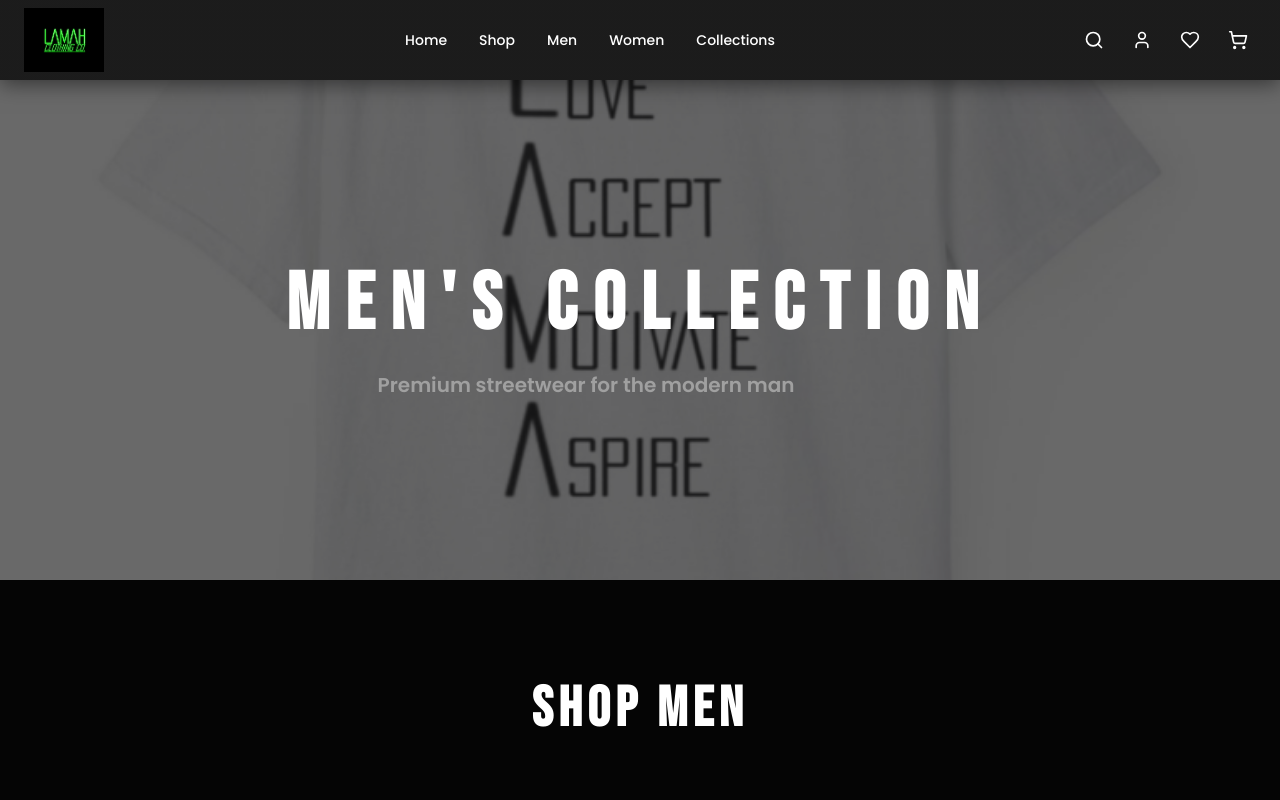
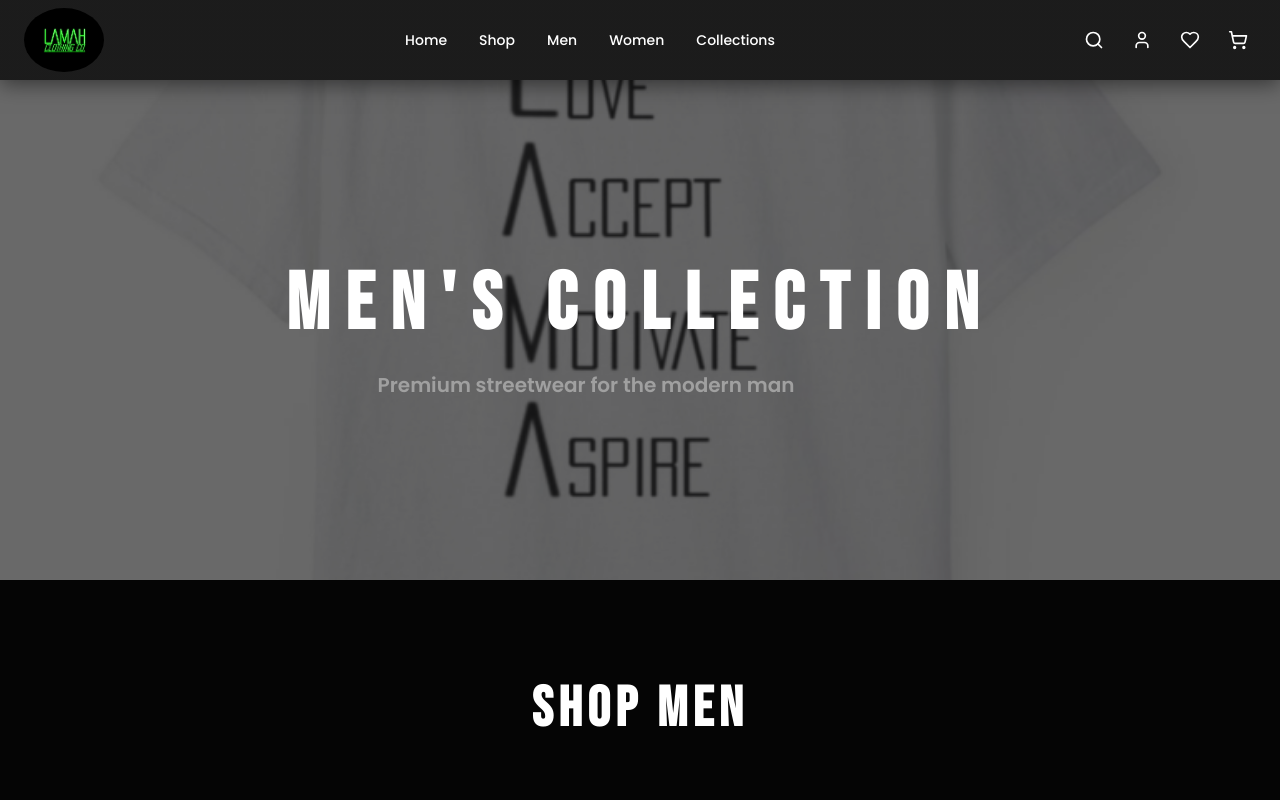
Before and after one commit to Ganderlu/lamah, a Next.js app: page /men in a window 1280 px wide. Shown: the top 800 px of the page. Built offline with nearby package versions, Linux system fonts and the light colour scheme.

Commit message:
Make logo border box rounded 50% in Navbar and Footer

```diff
--- a/components/Footer.tsx
+++ b/components/Footer.tsx
@@ -19,14 +19,14 @@
           <Grid item xs={12} md={3}>
             <Box sx={{ mb: 3 }}>
               <Link href="/" passHref>
-                <Box sx={{ display: "flex", alignItems: "center", cursor: "pointer" }}>
+                <Box sx={{ display: "flex", alignItems: "center", cursor: "pointer", borderRadius: "50%", overflow: "hidden" }}>
                   <Image
                     src="/images/lamahhlogo.png"
                     alt="Lamah Clothing Co."
                     width={80}
-                    height={32}
+                    height={80}
                     style={{
-                      objectFit: "contain",
+                      objectFit: "cover",
                     }}
                   />
                 </Box>
--- a/components/Navbar.tsx
+++ b/components/Navbar.tsx
@@ -101,14 +101,14 @@
           {/* Left: Logo */}
           <Box sx={{ display: "flex", alignItems: "center" }}>
             <Link href="/" passHref>
-              <Box sx={{ display: "flex", alignItems: "center", cursor: "pointer" }}>
+              <Box sx={{ display: "flex", alignItems: "center", cursor: "pointer", borderRadius: "50%", overflow: "hidden" }}>
                 <Image
                   src="/images/lamahhlogo.png"
                   alt="Lamah Clothing Co."
                   width={80}
-                  height={32}
+                  height={80}
                   style={{
-                    objectFit: "contain",
+                    objectFit: "cover",
                   }}
                   priority
                 />
```
